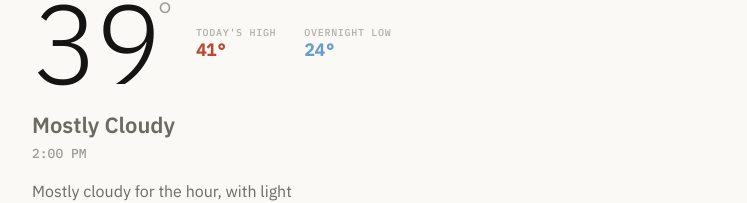
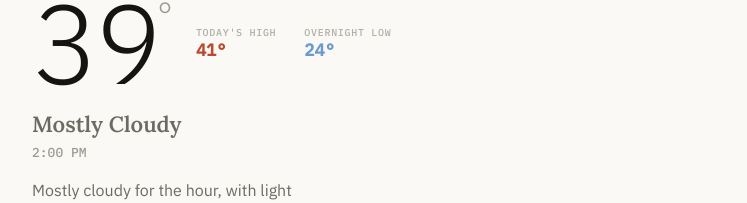
Before and after one commit to noahpan2/weather-forecaster, a React (Vite) app: page / in a window 1280 px wide. Shown: the part 117-320 px from the top of the page, without its empty margins (266-1013 px from the left). Built offline with nearby package versions, Linux system fonts and the light colour scheme.

Commit message:
Apply Lora serif to condition text under main temperature
Co-Authored-By: Claude Sonnet 4.6 <noreply@anthropic.com>

```diff
--- a/src/App.jsx
+++ b/src/App.jsx
@@ -130,7 +130,7 @@ export function App() {
 
           {/* Condition + time label */}
           <div style={{ marginTop: 12, marginBottom: 6 }}>
-            <span style={{ fontSize: 22, fontWeight: 600, color: P.t3 }}>Mostly Cloudy</span>
+            <span style={{ fontSize: 22, fontWeight: 600, color: P.t3, fontFamily: "'Lora', Georgia, serif" }}>Mostly Cloudy</span>
           </div>
           <div style={{ fontSize: 13, fontWeight: 500, fontFamily: 'IBM Plex Mono, monospace', color: P.t4, marginBottom: 18 }}>
             {heroLabel}
```
